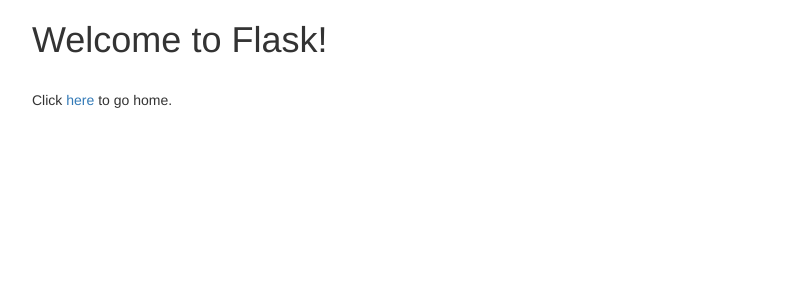
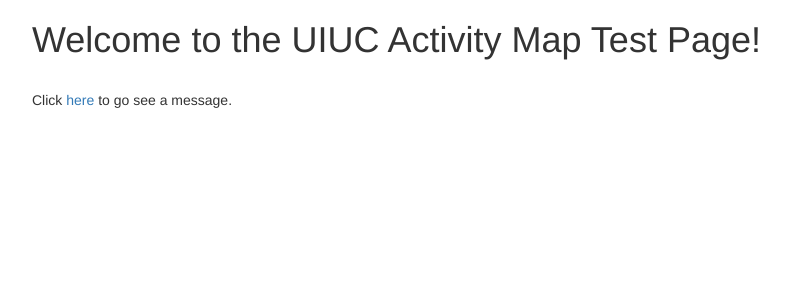
Before and after one commit to northcu2/uiuc_py_server, a Flask app: page /welcome in a window 1280 px wide. Shown: the top 300 px of the page, without its empty margins (38-827 px from the left). Run offline with Flask 2, Linux system fonts and the light colour scheme; some libraries are stand-ins or nearby versions.

Commit message:
changed some text

```diff
--- a/templates/login.html
+++ b/templates/login.html
@@ -1,6 +1,6 @@
 <html>
   <head>
-    <title>Flask Intro - login page</title>
+    <title>UIUC MAP - login page</title>
     <meta name="viewport" content="width=device-width, initial-scale=1.0">
     <link href="static/bootstrap.min.css" rel="stylesheet" media="screen">
   </head>
--- a/templates/welcome.html
+++ b/templates/welcome.html
@@ -7,9 +7,9 @@
   </head>
   <body>
     <div class="container">
-      <h1>Welcome to Flask!</h2>
+      <h1>Welcome to the UIUC Activity Map Test Page!</h2>
       <br>
-      <p>Click <a href="/">here</a> to go home.</p>
+      <p>Click <a href="/">here</a> to go see a message.</p>
     </div>
   </body>
 </html>
```
